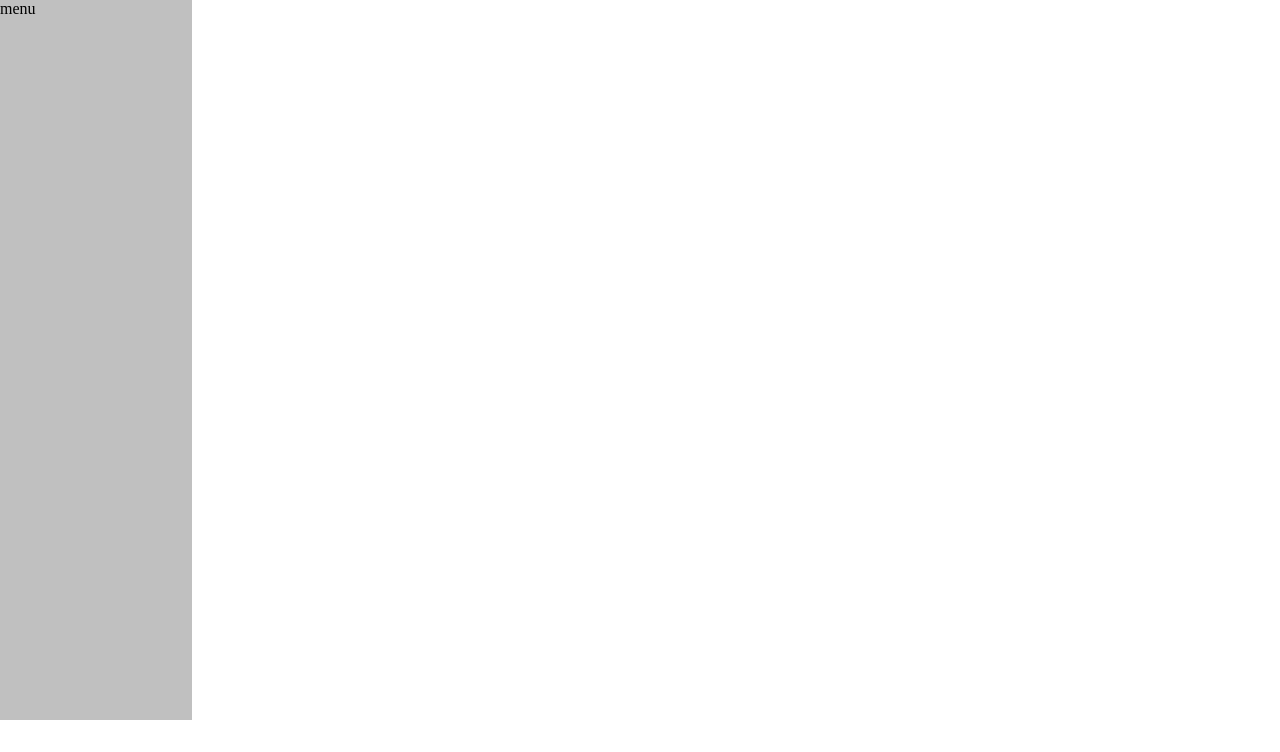
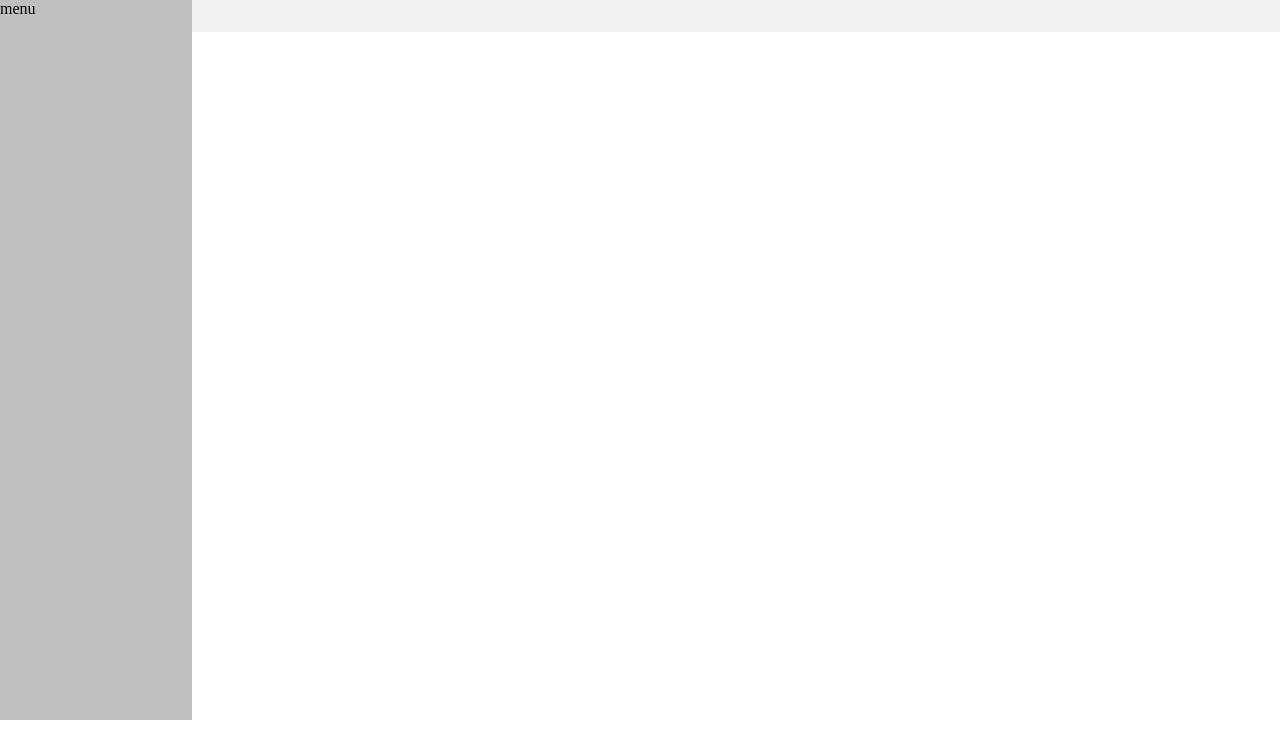
Before and after one commit to fernandoCibau/SPAInmobiliaria, a PHP site: page / in a window 1280 px wide. Shown: the part 80-832 px from the top of the page. Before the commit the page ends 800 px from the top, so only its background shows below. Run offline with PHP 8.4, Linux system fonts and the light colour scheme.

Commit message:
CONTENEDOR DE INCONOS

```diff
--- a/spa/index.js
+++ b/spa/index.js
@@ -46,7 +46,7 @@
         data: "todos",
 
         success: ( resultado, estado )=>{
-            alert(estado + " " + resultado)
+            alert(estado + "\n " + resultado);
 
             let lista = JSON.parse( resultado);
 
@@ -62,8 +62,8 @@
                     let divContenedorPrincipal = $("<div></div>").attr("class","contenedorPrincipal");
 
                     let divContenedorFoto = $("<div></div>").attr("class","contenedorFoto");
-                    // divContenedorFoto.append("<img src='imagen.jpeg'></img>");
                     divContenedorFoto.append( " <img class='fotoPDF' src='data:img/jpeg;base64,"+ inmueble["imagenes"][0] + " ' ></img>" );
+                    divContenedorFoto.append("<input type='button' value='boton' class='bSiguiente'>")
                     // console.log( inmueble.imagenes)
                     divContenedorPrincipal.append(divContenedorFoto);
 
--- a/spa/index.php
+++ b/spa/index.php
@@ -4,6 +4,7 @@
     <meta charset="UTF-8">
     <meta name="viewport" content="width=device-width, initial-scale=1.0">
     <link rel="stylesheet" href="styles.css">
+    <link rel="stylesheet" href="https://cdnjs.cloudflare.com/ajax/libs/font-awesome/5.15.4/css/all.min.css" integrity="sha512-..." crossorigin="anonymous" referrerpolicy="no-referrer" />
     <title>Inmobiliario</title>
 </head>
 <body>
@@ -18,12 +19,16 @@
 
     <main>
 
+
         <section name="menu" class="secMenu" id="secMenu" >
             <p>menu</p>
             <div id="resultado"></div>
         </section>
 
         <section name="table" class="secTable" id="secTable">
+        <div class="contenedorBarra">
+        <div class="icono"><i class="fa-duotone fa-solid fa-trash-can"></i></div>
+        </div>
 
             <table>
                 <tbody>
@@ -83,7 +88,7 @@
                 <h2>Datos de la Propiedad</h2>
                 <p id="fomX">X</p>
             </div>
-            <!-- FALTA EL MULTIMEDIA PARA LA FOTO EN EL FORM -->
+
             <form action="#" method="POST" id="formAltaPropiedad" enctype="multipart/form-data">
 
                 <div class="form-row">
--- a/spa/styles.css
+++ b/spa/styles.css
@@ -28,6 +28,12 @@
     display: flex;
     width: 100%;
     height: 90%;
+}
+
+.contenedorBarra{
+    width: 100%;
+    padding: 1em;
+    background-color: #f0f0f0;
 }
 
 .secMenu{
```
